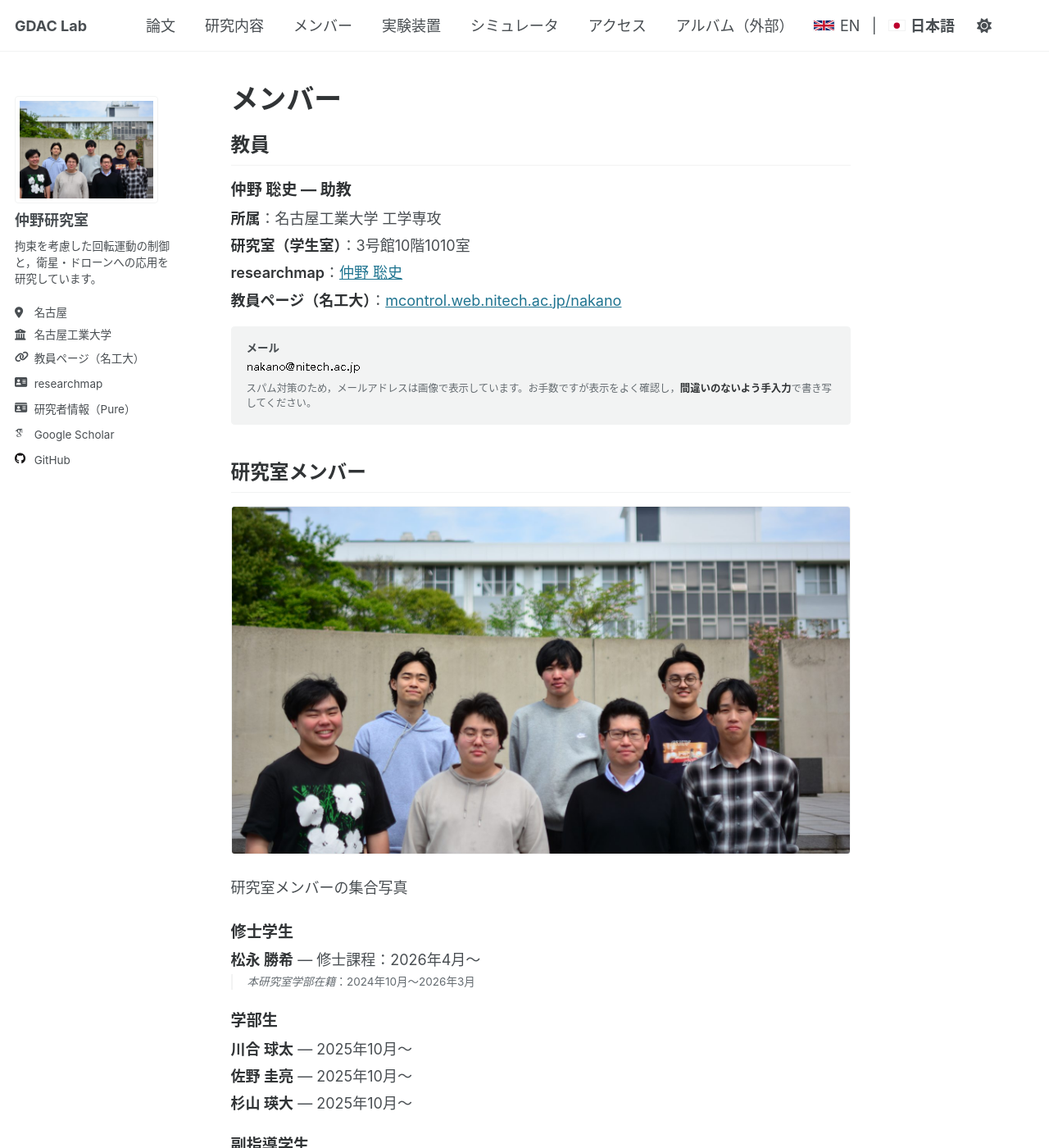
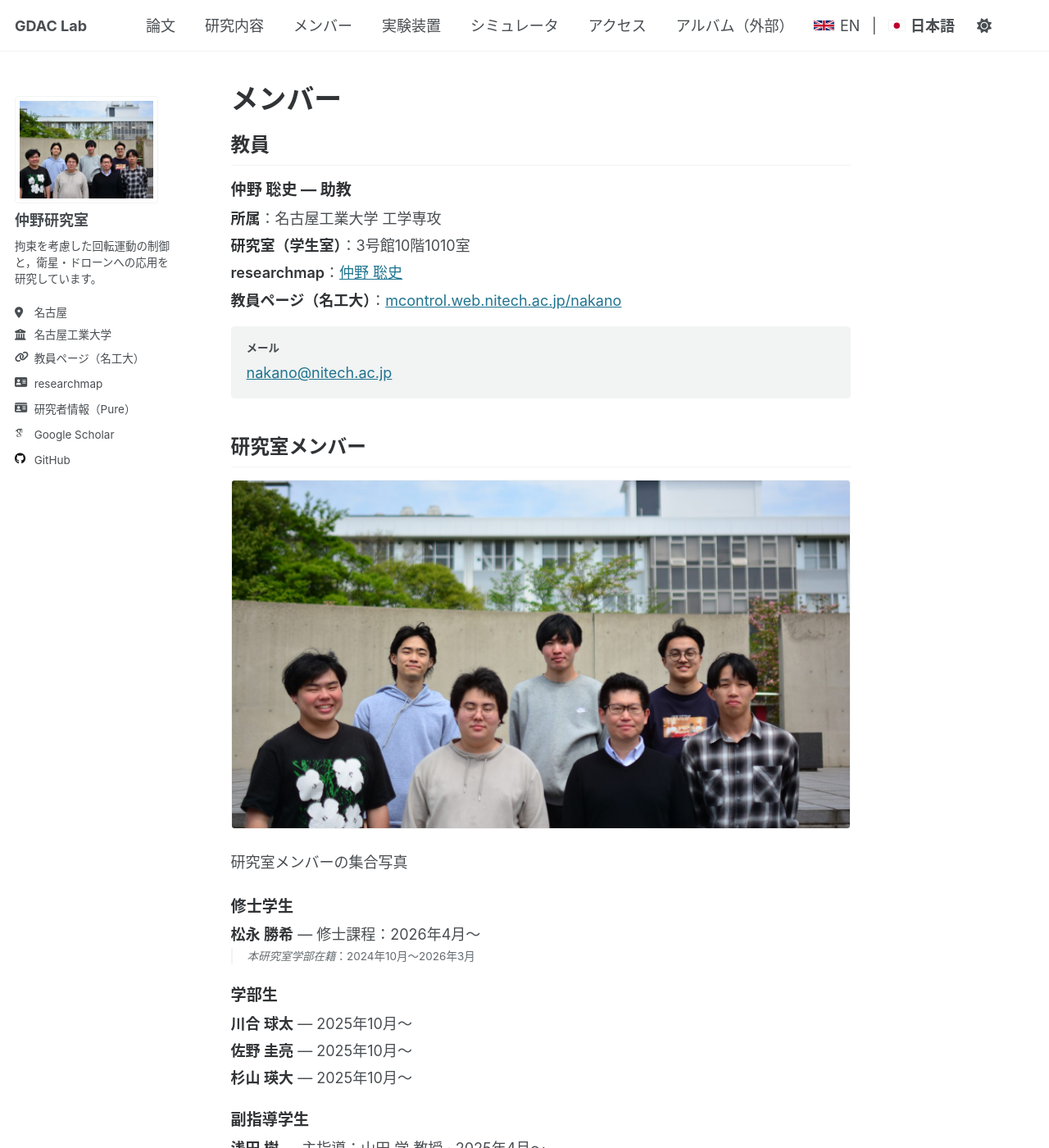
Before and after one commit to GDAC-Lab/gdac-lab.github.io, a Jekyll site: the page built from _pages/ja/people.md, in a window 1280 px wide and 1400 px high. Shown: the whole window at 82% size. Built offline with Jekyll 4.4.1, drawn with Linux system fonts in a browser that asks for light colours.

Commit message:
Show the contact address on the People page as text, switchable
An automated check needs to find the address in the page text, which the
image kept out of reach. `email_as_text` in the config prints it as text
with a mailto link; set it to false to go back to the image.

```diff
--- a/_config.yml
+++ b/_config.yml
@@ -38,6 +38,12 @@ author:
   pure_url         : "https://pure.nitech.ac.jp/ja/persons/satoshi-nakano/" # PI profile (NITech Pure)
   # Email: plain `email` adds a mailto link in the sidebar. `email_image` is shown only on People (教員 block).
   email            : # used only if email_image is unset, for sidebar mailto
+  # The address on the People page. As an image it is out of reach of address
+  # harvesters, but also of automated checks that look for the address in the
+  # page text. `email_as_text: true` prints it as text with a mailto link
+  # instead; set it back to false to return to the image.
+  email_text       : "nakano@nitech.ac.jp"
+  email_as_text    : true
   # Raster under /images/ (path relative to /images/). Shown on /people/ and /ja/people/ only.
   email_image      : "nakano-email.png"
 
--- a/_includes/people-faculty-email-image.html
+++ b/_includes/people-faculty-email-image.html
@@ -1,7 +1,17 @@
-{% comment %} Faculty contact email as image (People page only). Uses site.author.email_image. {% endcomment %}
+{% comment %}
+  Faculty contact email (People page only). Either the address as text with a
+  mailto link (site.author.email_as_text + email_text) or as an image
+  (site.author.email_image); see the note in _config.yml.
+{% endcomment %}
 {% include base_path %}
 {% assign _img = site.author.email_image %}
-{% if _img and _img != "" %}
+{% assign _txt = site.author.email_text %}
+{% if site.author.email_as_text and _txt and _txt != "" %}
+<div class="people-faculty-email">
+  <p class="people-faculty-email__label"><strong>{% if page.lang == 'ja' %}メール{% else %}Email{% endif %}</strong></p>
+  <p class="people-faculty-email__text"><a href="mailto:{{ _txt }}">{{ _txt }}</a></p>
+</div>
+{% elsif _img and _img != "" %}
 <div class="people-faculty-email">
   <p class="people-faculty-email__label"><strong>{% if page.lang == 'ja' %}メール{% else %}Email{% endif %}</strong></p>
   <img
--- a/_sass/layout/_people-directory.scss
+++ b/_sass/layout/_people-directory.scss
@@ -177,6 +177,17 @@
   }
 }
 
+.people-directory .people-faculty-email__text {
+  margin: 0;
+  font-size: 1rem;
+  line-height: 1.6;
+  overflow-wrap: anywhere;
+
+  a {
+    color: var(--global-link-color);
+  }
+}
+
 .people-directory .people-faculty-email__img {
   display: block;
   width: auto;
```
